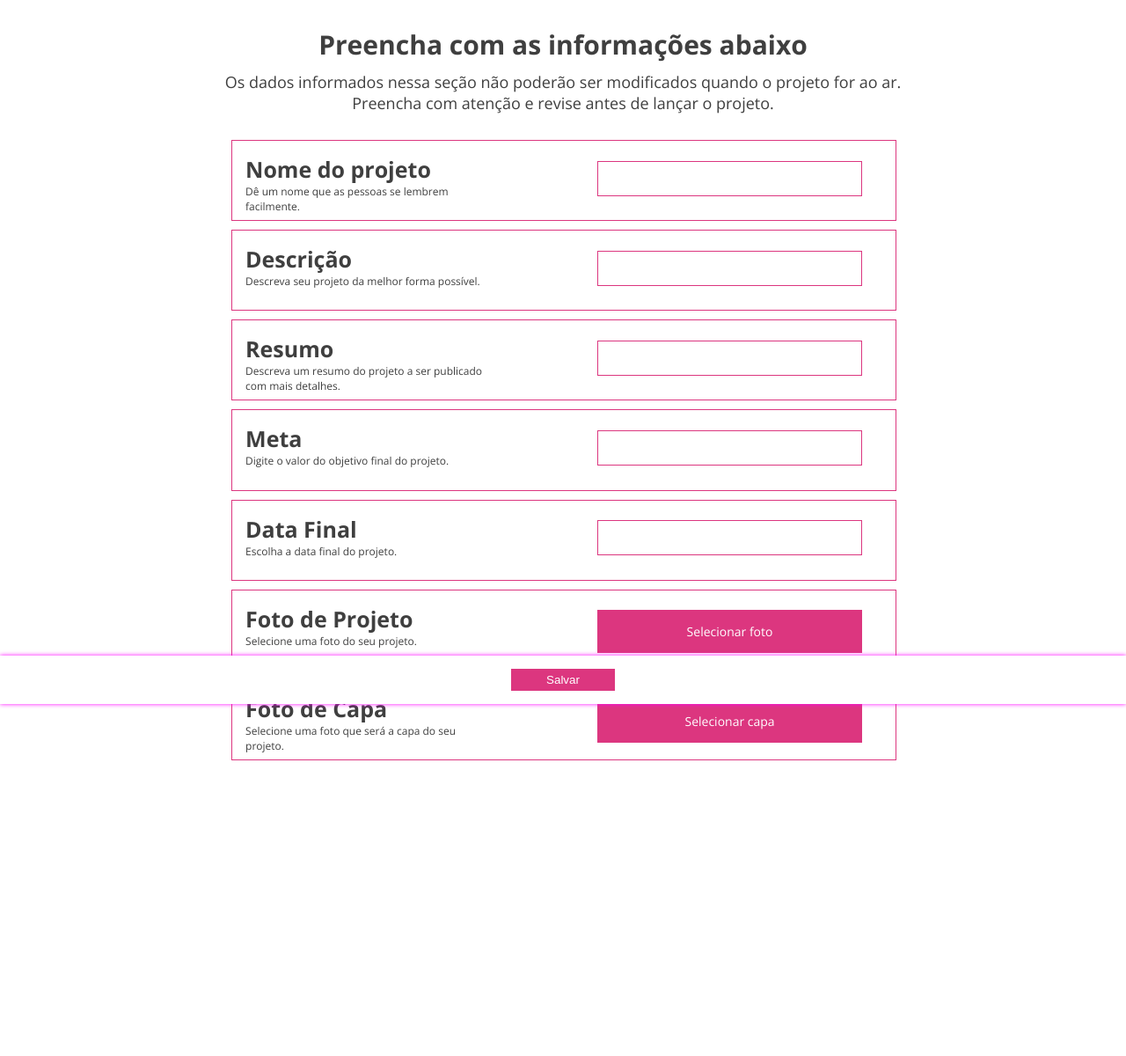
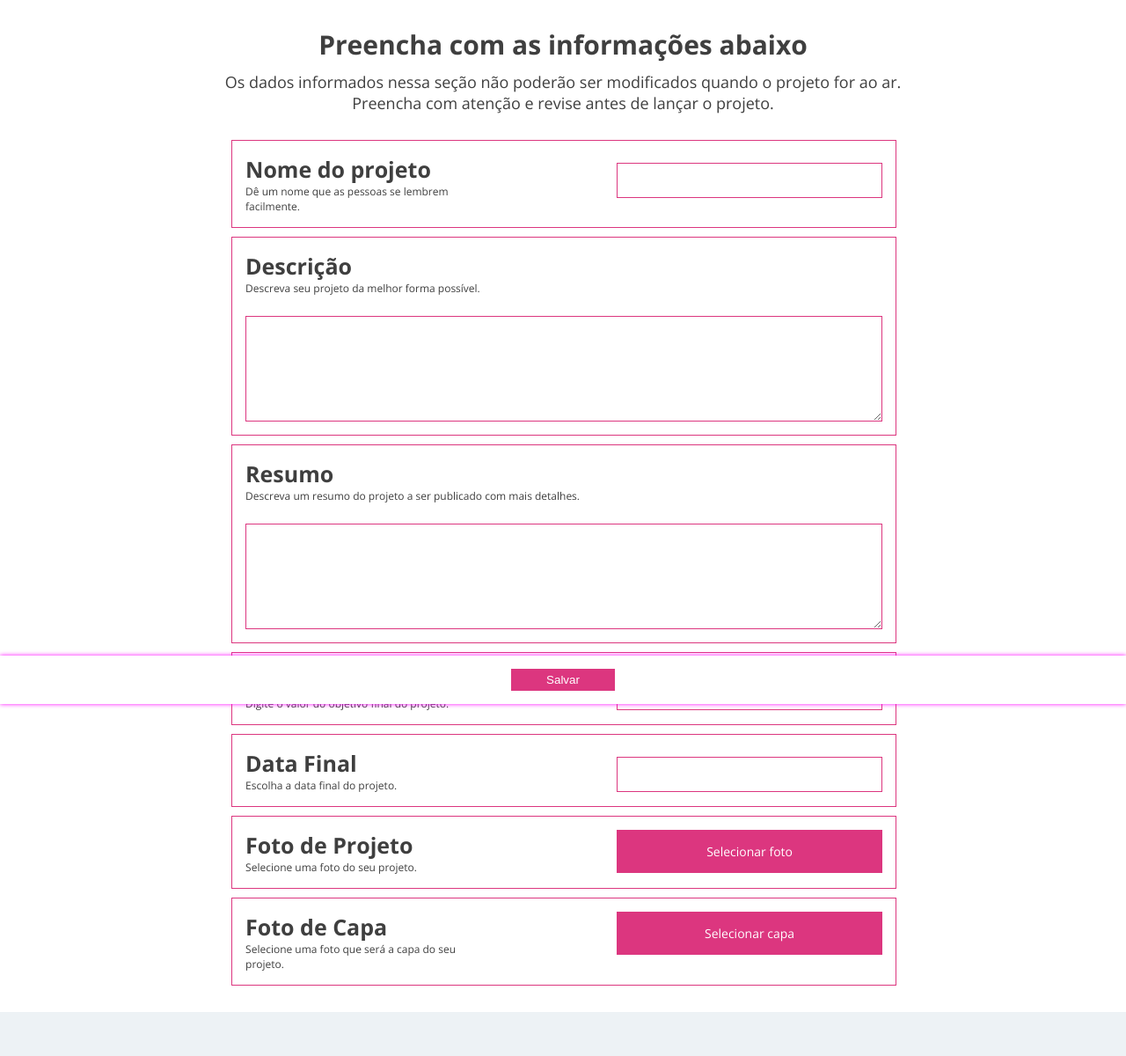
Before and after one commit to Gustavo-Rosario/talaka_pre-alpha, a PHP site: page /view/publish.php in a window 1280 px wide. Shown: the whole page at 88% size. Before the commit the page ends 864 px from the top, so only its background shows below. Run offline with PHP 8.4, Linux system fonts and the light colour scheme; the template is opened without the code that fills it, so the values that code supplies are empty.

Commit message:
Alterações na página de publicação

```diff
--- a/view/css/style.css
+++ b/view/css/style.css
@@ -1528,8 +1528,9 @@ filter: progid:DXImageTransform.Microsoft.gradient( startColorstr='#80683ab7', e
 }
 #formPublish{
     background-color:#fff;
-    height:140vh;
-}
+    margin-bottom:50px;
+}
+
 #formPublish h1, #formPublish p {
     text-align:center;
 
@@ -1544,6 +1545,7 @@ filter: progid:DXImageTransform.Microsoft.gradient( startColorstr='#80683ab7', e
 }
 #formPublish .wrapper{
     margin:0 auto;
+    background-color:transparent;
 }
 #formProject{
     width:65%;
@@ -1576,23 +1578,28 @@ filter: progid:DXImageTransform.Microsoft.gradient( startColorstr='#80683ab7', e
 }
 .formLeft{
     width:52%;
-    height:60px;
 }
 .formRight{
     width:40%;
-    position:absolute;
     right:3%;
-    top:50%;
-    margin-top:-30px;
 }
 .formRight input, .formRight textarea{
     width:100%;
     padding:10px;
     height:40px;
     border:1px solid #DC367F;
-    resize:none;
-    overflow: hidden;
+    resize:vertical;
     font-size:2em;
+    margin-top:10px;
+}
+.formRight textarea{
+    min-height:120px;
+    margin-top:0;
+    width:101%;
+}
+.formLine:nth-child(2) .formLeft, .formLine:nth-child(2) .formRight,.formLine:nth-child(3) .formLeft, .formLine:nth-child(3) .formRight{
+    float:none;
+    width:95%;
 }
 .formRight input[type='file']{
     display: none;
--- a/view/publish.php
+++ b/view/publish.php
@@ -12,6 +12,7 @@
         TALAKA - <?= $pag_title ?>
     </title>
 </head>
+
 
 <div id="formPublish">
     <div class='wrapper'>
```
